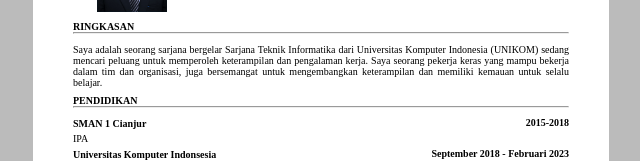
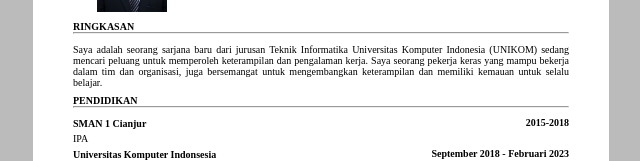
Before and after one commit to MuhammadDandriHandian/MuhammadDandriHandian.github.io, a plain HTML site: page index.html in a window 1280 px wide. Shown: the part 161-322 px from the top of the page, 319-959 px from the left. Drawn offline with Linux system fonts and the light colour scheme.

Commit message:
yg sebelaumnya update skill, sekarang update deskripsi

```diff
--- a/index.html
+++ b/index.html
@@ -16,7 +16,7 @@
         <div class="content">
             <h4>RINGKASAN</h4>
             <hr>
-            <p>Saya adalah seorang sarjana bergelar Sarjana Teknik Informatika dari Universitas Komputer Indonesia (UNIKOM)
+            <p>Saya adalah seorang sarjana baru dari jurusan Teknik Informatika Universitas Komputer Indonesia (UNIKOM)
                 sedang mencari peluang untuk memperoleh keterampilan dan pengalaman kerja. Saya seorang pekerja keras yang mampu bekerja
                 dalam tim dan organisasi, juga bersemangat untuk mengembangkan keterampilan dan memiliki kemauan untuk selalu belajar.
             </p>
```
